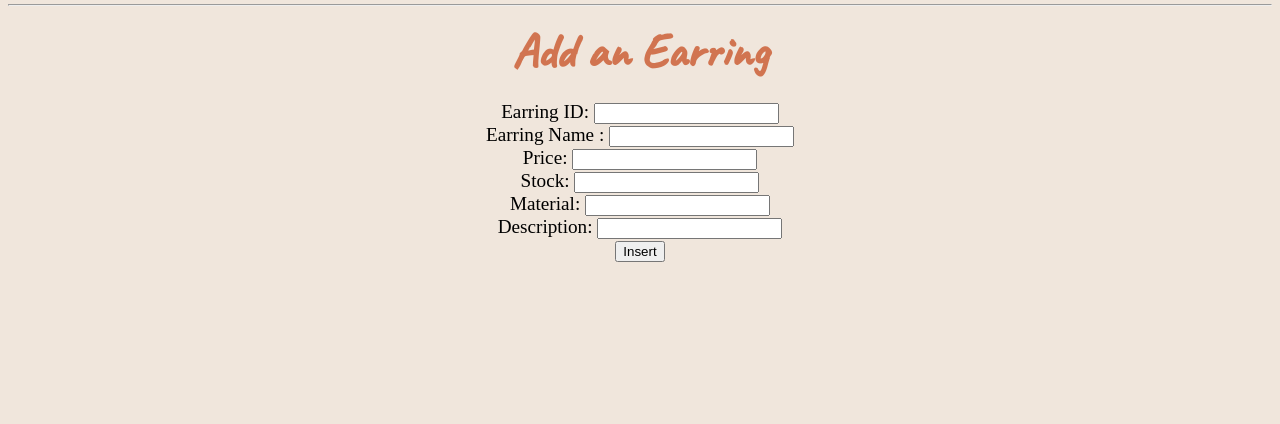
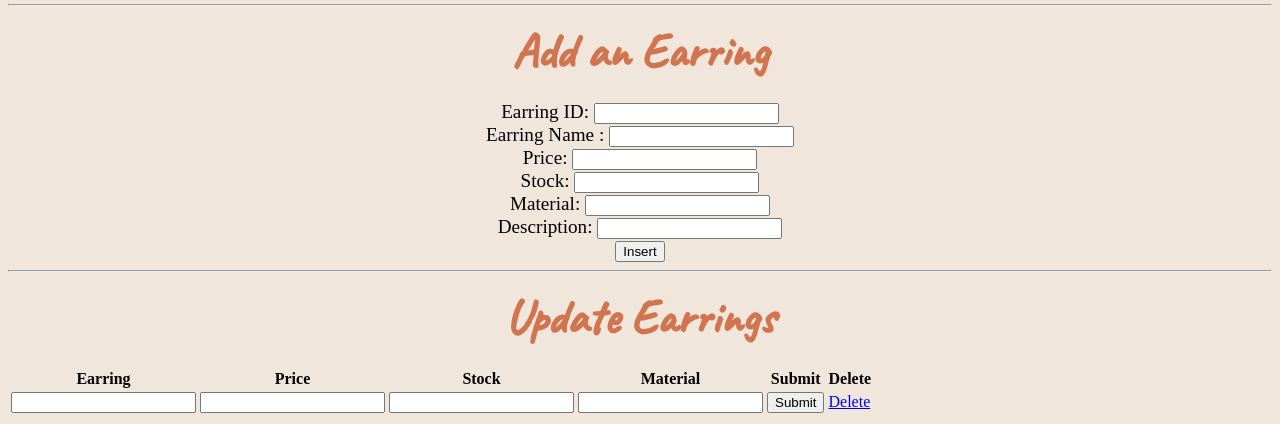
Before and after one commit to custodioma/Jewellery-Store, a PHP site: page /earrings.php in a window 1280 px wide. Shown: the part 1229-1653 px from the top of the page. Before the commit the page ends 1491 px from the top, so only its background shows below. Run offline with PHP 8.4, Linux system fonts and the light colour scheme; tables that the repository leaves empty or names only in its code hold one stand-in row (values such as "Sample post"); data that the repository does not hold is empty.

Commit message:
Add files via upload
I have added to the update form the ability to delete a line of data

```diff
--- a/earrings.php
+++ b/earrings.php
@@ -36,9 +36,8 @@ $earrings_rose_gold = "SELECT * FROM earrings WHERE Material = 'Rose Gold'";
 // Query to display the rings that are gold
 $earrings_gold = "SELECT * FROM earrings WHERE Material = 'Gold'";
 
-$update_drinks = "SELECT * FROM drinks";
-$update_drinks_record = mysqli_query($con, $update_drinks);
-
+$update_earrings = "SELECT * FROM earrings";
+$update_earrings_record = mysqli_query($con, $update_earrings);
 ?>
 <!DOCTYPE html>
 
@@ -334,5 +333,35 @@ $update_drinks_record = mysqli_query($con, $update_drinks);
 
             </form>
     </main>
+
+    <hr>
+    <main>
+        <h2>Update Earrings</h2>
+        <table>
+            <tr>
+                <th>Earring</th>
+                <th>Price</th>
+                <th>Stock</th>
+                <th>Material</th>
+                <th>Submit</th>
+                <th>Delete</th>
+            </tr>
+            <?php
+            while($row = mysqli_fetch_array($update_earrings_record))
+            {
+                echo "<tr><form action = e_update.php method = post>";
+                echo "<td><input type=text name=EName value='" .$row['EName']. "'></td>";
+                echo "<td><input type=text name=Price value='" .$row['Price']. "'></td>";
+                echo "<td><input type=text name=Stock value='" .$row['Stock']. "'></td>";
+                echo "<td><input type=text name=Material value='" .$row['Material']. "'></td>";
+                echo "<input type=hidden name=EarringID value='" .$row['EarringID']. "'>";
+                echo "<td><input type =submit></td>";
+                echo "<td><a href=e_delete.php?EarringID="  .$row['EarringID'].  ">Delete</a></td>";
+                echo "</form></tr>";
+            }
+            ?>
+        </table>
+
+    </main>
     </body>
     </html>
```
Also changed, not shown: e_delete.php (added, +25 -0 lines). Lines whose indentation alone changed are shown as unchanged.
